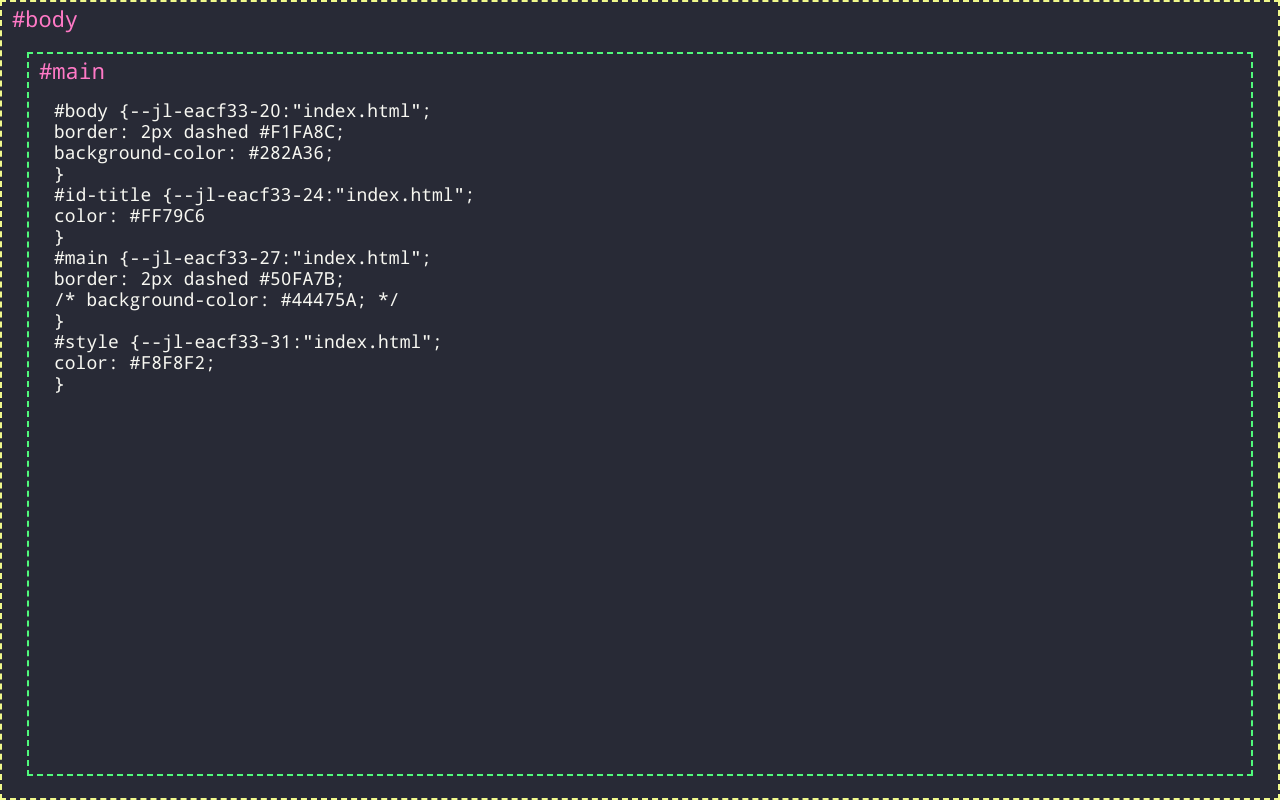
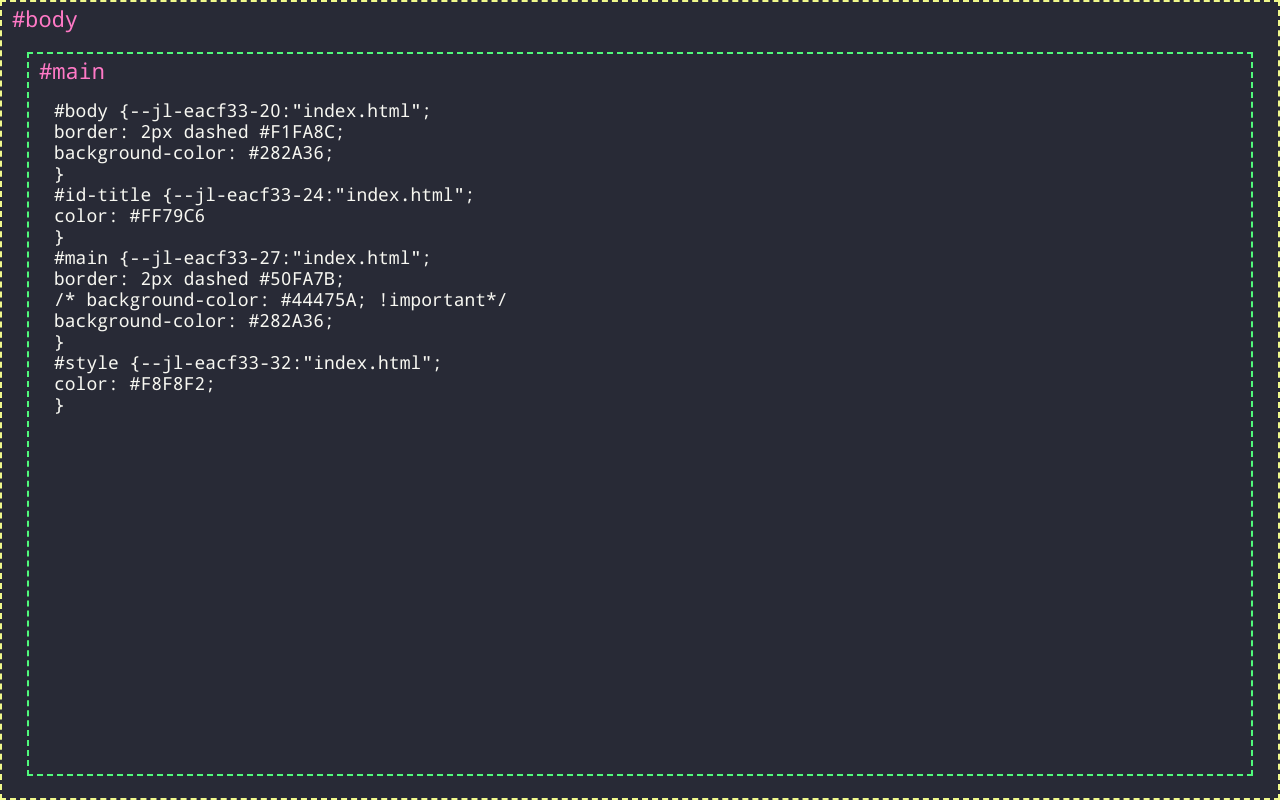
Before and after one commit to BrauUu/interactive-css, a plain HTML site: page index.html in a window 1280 px wide. Drawn offline with Linux system fonts and the light colour scheme; a script that the page names is missing.

Commit message:
secondary props for editable elements

```diff
--- a/index.html
+++ b/index.html
@@ -26,7 +26,8 @@
             }
             #main {
                 border: 2px dashed #50FA7B;
-                /* background-color: #44475A; */
+                /* background-color: #44475A; !important*/
+                background-color: #282A36;
             }
             #style {
                 color: #F8F8F2;
```
